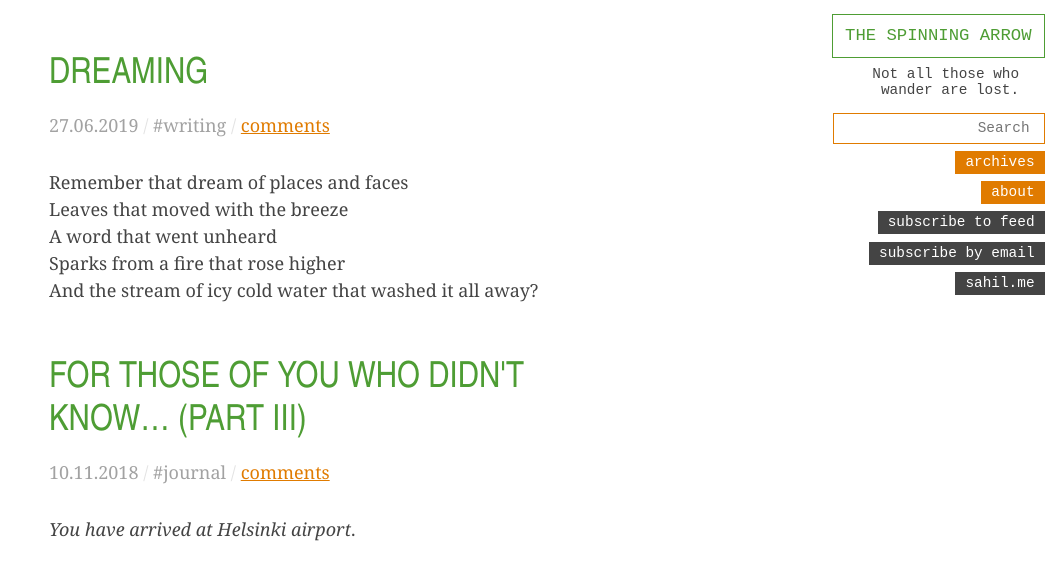
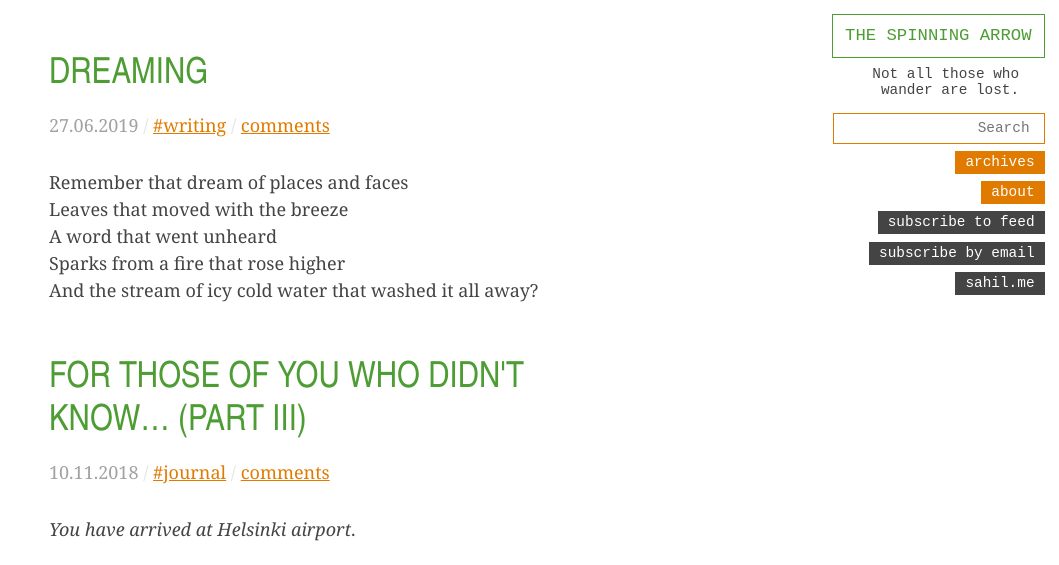
Before and after one commit to spinningarrow/blog.sahil.me, a Jekyll site: the page built from index.html, in a window 1280 px wide. Shown: the top 565 px of the page, without its empty margins (221-1280 px from the left). Built offline with Jekyll 4.4.1, drawn with Linux system fonts in a browser that asks for light colours; comment, search, counter and statistics services are not loaded.

Commit message:
Link category in post header to category page

```diff
--- a/_includes/post-partial.html
+++ b/_includes/post-partial.html
@@ -3,9 +3,19 @@
 		<h1><a href="{{ include.post.url }}">{{ include.post.title }}</a></h1>
 		<div class="post-meta">
 			<ul>
-				<li><time datetime="{{ include.post.date }}">{{ include.post.date | date: "%e.%m.%Y" }}</time></li>
-				{% if include.post.category %}<li class="post-category">{{ include.post.category }}</li>{% endif %}
-				<li><a href="{% unless page.url == include.post.url %}{{ include.post.url }}{% endunless %}#comments">comments</a></li>
+				<li>
+					<time datetime="{{ include.post.date }}">{{ include.post.date | date: "%e.%m.%Y" }}</time>
+				</li>
+
+				{% if include.post.category %}
+				<li>
+					<a class="post-category" href="/categories/#{{ include.post.category }}">{{ include.post.category }}</a>
+				</li>
+				{% endif %}
+
+				<li>
+					<a href="{% unless page.url == include.post.url %}{{ include.post.url }}{% endunless %}#comments">comments</a>
+				</li>
 			</ul>
 		</div>
 	</header>
```
